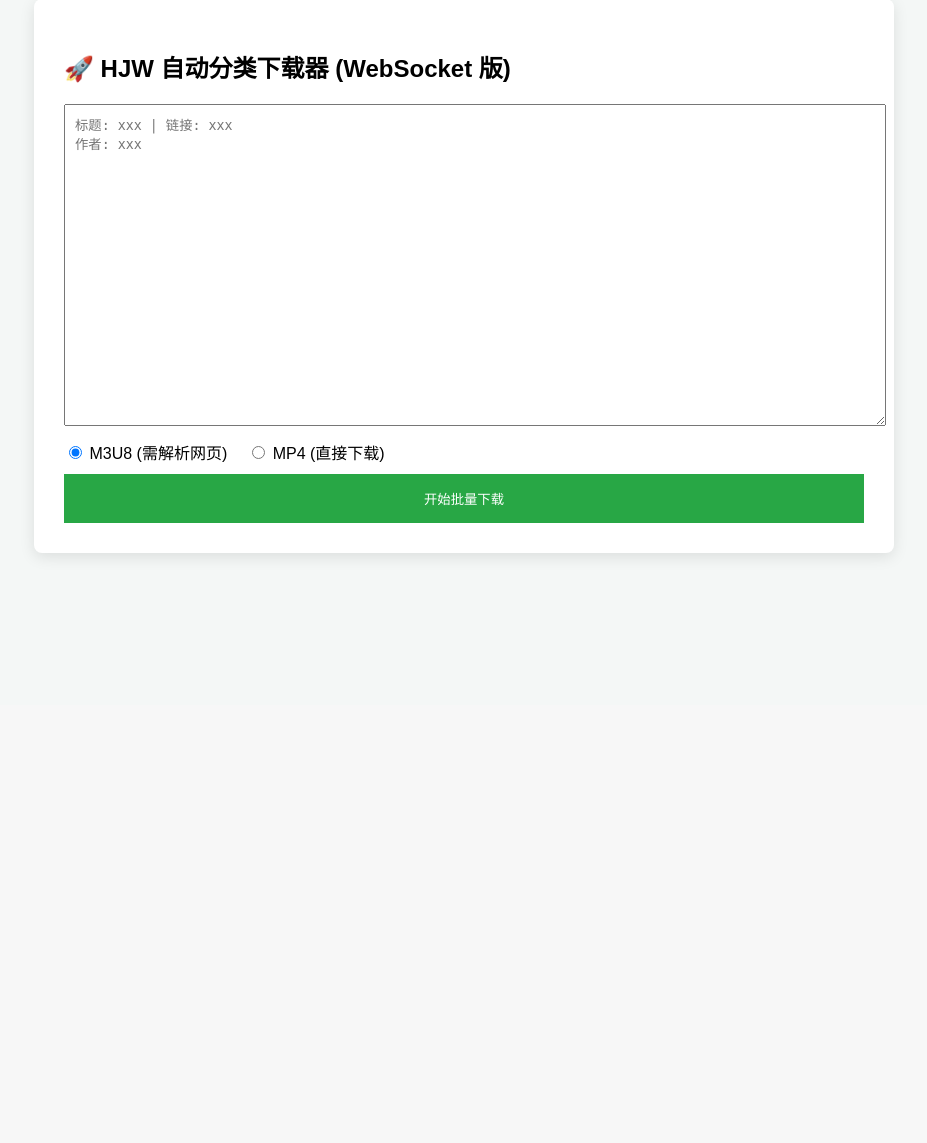
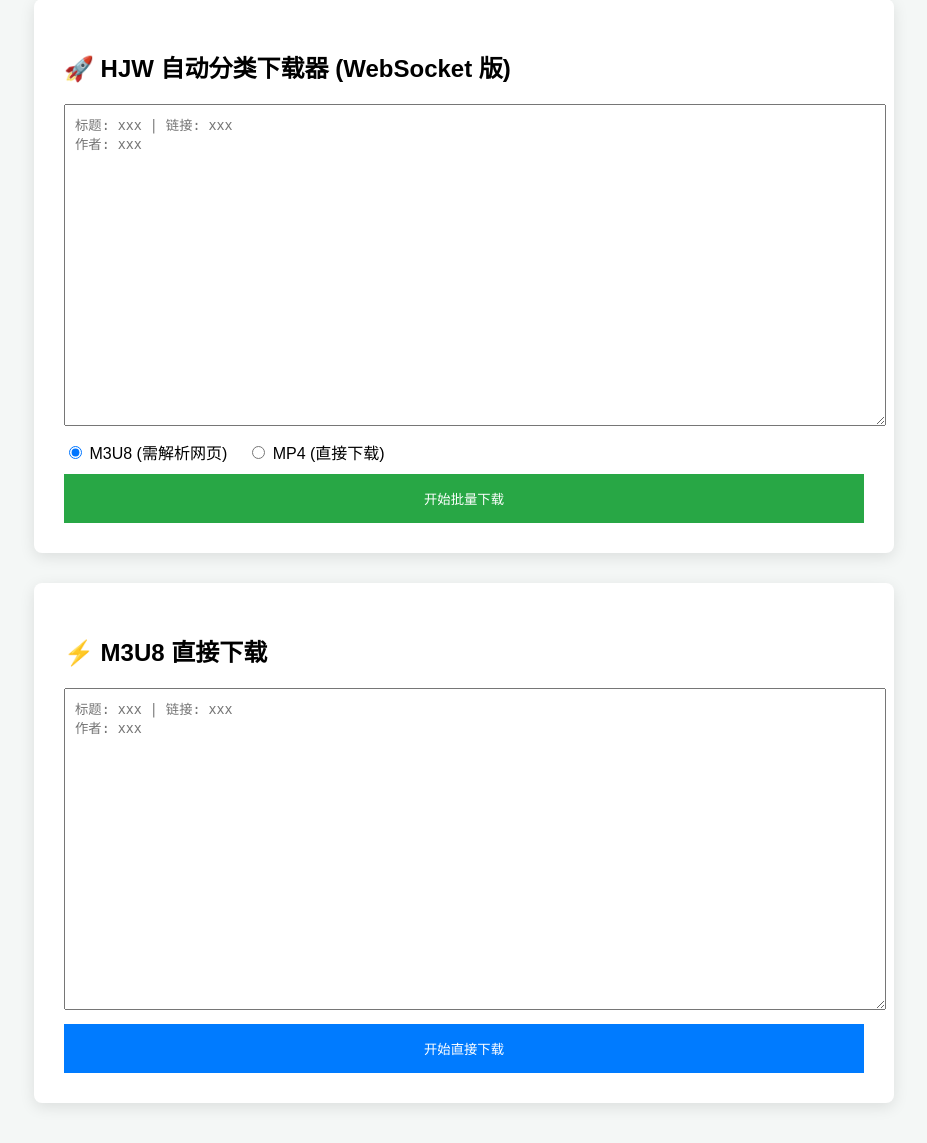
Before and after one commit to rreinger0328/hjDownload, a Flask app: page / in a window 1280 px wide. Shown: the part 95-1238 px from the top of the page, without its empty margins (176-1103 px from the left). Before the commit the page ends 654 px from the top, so only its background shows below. Run offline with Flask 3, Linux system fonts and the light colour scheme; parts of the project's set-up code (start-up, migrations or seed data) failed here and were passed over.

Commit message:
Add direct m3u8 download feature

```diff
--- a/app.py
+++ b/app.py
@@ -152,7 +152,7 @@ def download_worker(task_id, title, url, author, video_type="m3u8"):
             logging.info(f"[Worker] Task {task_id} extracted m3u8: {src_url[:50]}...")
         else:
             src_url = url
-            logging.info(f"[Worker] Task {task_id} using direct mp4 url: {src_url[:50]}...")
+            logging.info(f"[Worker] Task {task_id} using direct url ({video_type}): {src_url[:50]}...")
 
         update_and_broadcast(task_id, status="下载中")
         safe_title = re.sub(r'[\\/:*?<>|]', '_', title)[:80]
@@ -187,8 +187,13 @@ session_db = {}
 def index():
     if request.method == 'POST':
         app.logger.info("Received POST request to begin batch download")
-        content = request.form.get('video_txt', '')
         video_type = request.form.get('video_type', 'm3u8')
+
+        if video_type == 'm3u8_direct':
+            content = request.form.get('video_txt_direct', '')
+        else:
+            content = request.form.get('video_txt', '')
+
         stoken = str(uuid.uuid4())[:12]
         session_db[stoken] = []
         r.sadd("all_tokens", stoken)
--- a/templates/index.html
+++ b/templates/index.html
@@ -8,7 +8,7 @@
         <a href="/reptile/old" style="color: #fff; text-decoration: none; font-weight: bold;">📚 全部爬记录</a>
         <a href="/history/manager_999" style="color: #fff; text-decoration: none; font-weight: bold;">⬇️ 下载历史</a>
     </nav>
-    <div style="padding: 40px; display: flex; justify-content: center; align-items: center; flex-direction: column;">
+    <div style="padding: 40px; display: flex; justify-content: center; align-items: center; flex-direction: column; gap: 30px;">
         <div style="background: white; padding: 30px; border-radius: 8px; box-shadow: 0 4px 15px rgba(0,0,0,0.1); width: 100%; max-width: 800px;">
             <h2>🚀 HJW 自动分类下载器 (WebSocket 版)</h2>
             <form method="post">
@@ -20,6 +20,16 @@
                 <button type="submit" style="width: 100%; background: #28a745; color: white; padding: 15px; border: none; margin-top: 10px; cursor: pointer;">开始批量下载</button>
             </form>
         </div>
+
+        <!-- M3U8 直接下载输入框 -->
+        <div style="background: white; padding: 30px; border-radius: 8px; box-shadow: 0 4px 15px rgba(0,0,0,0.1); width: 100%; max-width: 800px;">
+            <h2>⚡ M3U8 直接下载</h2>
+            <form method="post">
+                <textarea name="video_txt_direct" style="width: 100%; height: 300px; padding: 10px;" placeholder="标题: xxx | 链接: xxx&#10;作者: xxx"></textarea>
+                <input type="hidden" name="video_type" value="m3u8_direct">
+                <button type="submit" style="width: 100%; background: #007bff; color: white; padding: 15px; border: none; margin-top: 10px; cursor: pointer;">开始直接下载</button>
+            </form>
+        </div>
     </div>
 </body>
 </html>
```
